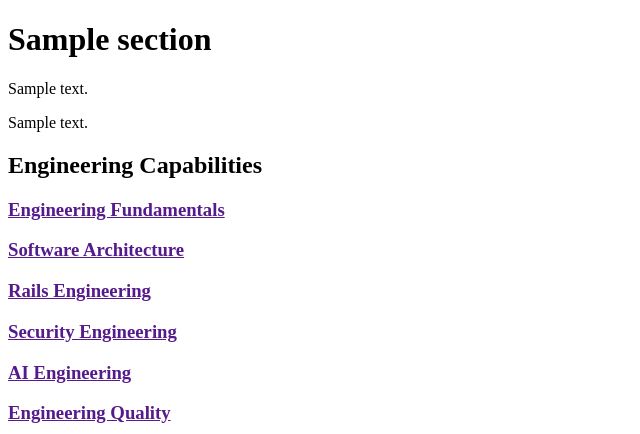
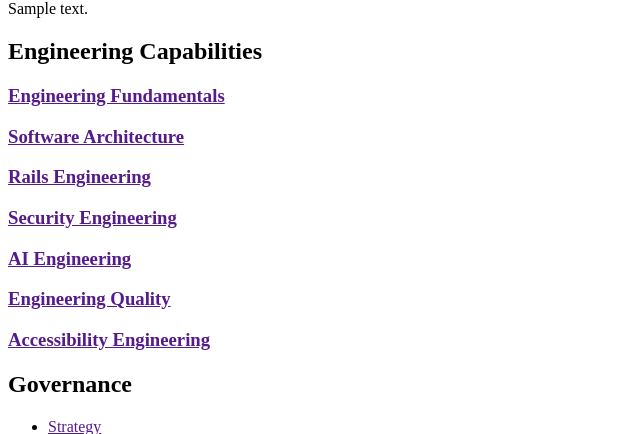
Before and after one commit to dhruvasagar/engineering-knowledge-framework, a Python web app: template site/themes/engineering-knowledge/templates/index.html in a window 1280 px wide. Shown: the part 26-460 px from the top of the page, without its empty margins (0-640 px from the left). Run offline with Jinja, Linux system fonts and the light colour scheme; the template is opened without the code that fills it: most values are stand-ins (such as "Sample title", 1, 10 or a date in 2020).

Commit message:
fix: remove duplicate title on homepage
The index template rendered both {{ section.title }} as <h1> and the
content's first # heading. Since the content already has its own
heading (<h1>Engineering Knowledge Framework</h1>), removed the
redundant {{ section.title }} from index.html.

Other templates (page.html, section.html) are unaffected — their
content starts with # Purpose or similar, not a title-matching
heading.

```diff
--- a/site/themes/engineering-knowledge/templates/index.html
+++ b/site/themes/engineering-knowledge/templates/index.html
@@ -1,11 +1,6 @@
 {% extends "base.html" %}
 
 {% block content %}
-<h1>{{ section.title }}</h1>
-{% if section.description %}
-<p class="description">{{ section.description }}</p>
-{% endif %}
-
 <div class="content">
   {{ section.content | safe }}
 </div>
```
